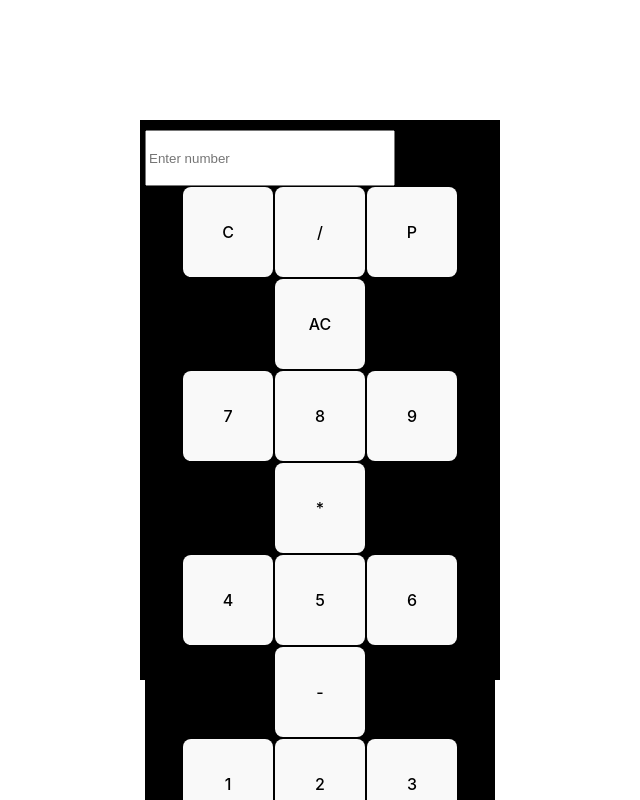
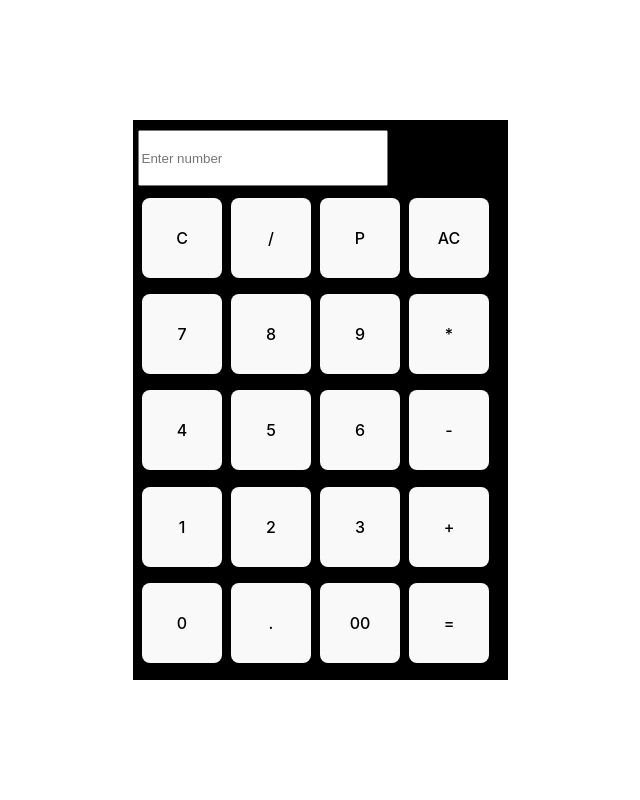
Before and after one commit to Harsh093-k/Calculator, a React (Vite) app: page / in a window 1280 px wide. Shown: the top 800 px of the page, without its empty margins (320-960 px from the left). Built offline with nearby package versions, Linux system fonts and the light colour scheme.

Commit message:
Update Calculator.css

```diff
--- a/src/Calculator.css
+++ b/src/Calculator.css
@@ -1,6 +1,6 @@
 .outter{
-    height: 550px;
-    width: 350px;
+    height: 34.375rem;
+    width: 22.813rem;
     background-color: black;
     border: 5px solid black;
     text-align: center;
@@ -19,11 +19,11 @@
 
 
  .btn{
-   height: 90px;
-   width: 90px;
-   margin: 1px;
-   padding: "20px 30px";
-   font-size:" 16px";
+   height: 5rem;
+   width: 5rem;
+   margin: 4.5px;
+   padding: "30px 40px";
+   font-size:" 20px";
    cursor: "pointer";
 
  }
```
